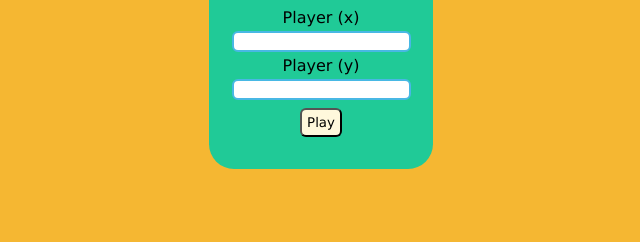
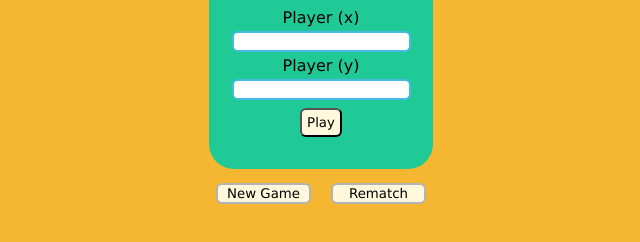
Before and after one commit to Pratyush-M/TicTacToe, a plain HTML site: page index.html in a window 1280 px wide. Shown: the part 364-606 px from the top of the page, without its empty margins (319-959 px from the left). Drawn offline with Linux system fonts and the light colour scheme.

Commit message:
add div with two buttons, style in css, cleanup js

```diff
--- a/index.html
+++ b/index.html
@@ -8,7 +8,7 @@
     <title>Document</title>
 </head>
 <body>
-    <div>
+    <div class="boardContainer">
         <ul class="container" id = "container">
             <li></li>
             <li></li>
@@ -20,7 +20,15 @@
             <li></li>
             <li></li>
         </ul>
+
+        <div class="buttonContainer">
+            <button>New Game</button>
+            <button>Rematch</button>
+            </div>
     </div>
+
+
+
     <p id = "winnerText"></p>
     <form name = "menu" id="form" onsubmit="return false">
         <fieldset>
--- a/script.js
+++ b/script.js
@@ -6,6 +6,9 @@ let placeMoves = function() {playerMoves.forEach((item, index) => listItems[inde
 return {playerMoves, listItems, placeMoves}
 
 })()
+
+
+
 
 const playerFactory = (function (name) {
     let playerInfo = {
@@ -18,6 +21,8 @@ const playerFactory = (function (name) {
     }
     return {playerInfo, addPlayers}
 })()
+
+
 
 
 const displayController = (function () {
@@ -48,6 +53,10 @@ const displayController = (function () {
     return {printWinner, inputs}
 
 })()
+
+
+
+
 const gameController = (function () {
     let listItemArray = [...gameBoard.listItems]
     let moveSelector = ['x', 'o', 'x', 'o' , 'x', 'o', 'x', 'o', 'x']
@@ -81,8 +90,3 @@ const gameController = (function () {
     }
     return markSpot()
 })()
-
-
-const playerOne = (function () {
-
-})()
--- a/stylesheet.css
+++ b/stylesheet.css
@@ -6,7 +6,7 @@ body {
     background-color: #f5b732;
 }
 
-div {
+.boardContainer {
     width: 210px;
     height: 210px;
     background-color: rgb(68, 67, 67);
@@ -81,3 +81,17 @@ p {
     text-align: center;
     margin-top: 44%;
 }
+
+.buttonContainer {
+    display: grid;
+    text-align: center;
+    margin-top: 20%;
+    grid-template-columns: 1fr 1fr;
+    grid-gap: 20px;
+}
+
+.buttonContainer button {
+    border-radius: 6px;
+    background-color: cornsilk;
+    border: 2px solid rgb(176, 180, 180)
+}
```
